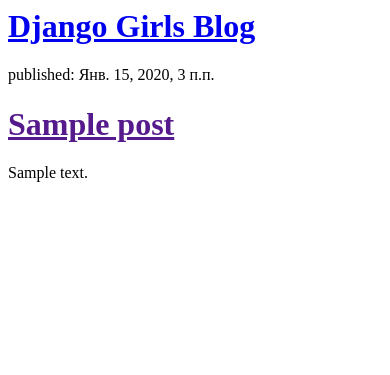
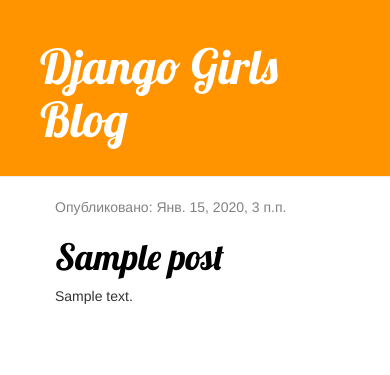
Before and after one commit to sysadmins56/my-first-blog, a Django app: page / in a window 390 px wide. Shown: the top 375 px of the page. Run offline with Django 3.2, Linux system fonts and the light colour scheme; tables that the repository leaves empty hold one stand-in row (values such as "Sample post"); some libraries are stand-ins or nearby versions.

Commit message:
A 4to pisat????

```diff
--- /dev/null
+++ b/blog/static/css/blog.css
@@ -0,0 +1,46 @@
+.page-header {
+    background-color: #ff9400;
+    margin-top: 0;
+    padding: 20px 20px 20px 40px;
+}
+
+.page-header h1, .page-header h1 a, .page-header h1 a:visited, .page-header h1 a:active {
+    color: #ffffff;
+    font-size: 36pt;
+    text-decoration: none;
+}
+
+.content {
+    margin-left: 40px;
+}
+
+h1, h2, h3, h4 {
+    font-family: 'Lobster', cursive;
+}
+
+.date {
+    color: #828282;
+}
+
+.save {
+    float: right;
+}
+
+.post-form textarea, .post-form input {
+    width: 100%;
+}
+
+.top-menu, .top-menu:hover, .top-menu:visited {
+    color: #ffffff;
+    float: right;
+    font-size: 26pt;
+    margin-right: 20px;
+}
+
+.post {
+    margin-bottom: 70px;
+}
+
+.post h1 a, .post h1 a:visited {
+    color: #000000;
+}
--- /dev/null
+++ b/blog/templates/blog/base.html
@@ -0,0 +1,23 @@
+{% load static %}
+<html>
+    <head>
+    	<link rel="stylesheet" href="//maxcdn.bootstrapcdn.com/bootstrap/3.2.0/css/bootstrap.min.css">
+    	<link rel="stylesheet" href="//maxcdn.bootstrapcdn.com/bootstrap/3.2.0/css/bootstrap-theme.min.css">
+    	<link href="https://fonts.googleapis.com/css?family=Lobster&subset=latin,cyrillic" rel="stylesheet" type="text/css">
+    	<link rel="stylesheet" href="{% static 'css/blog.css' %}">
+        <title>Django Girls blog</title>
+    </head>
+    <body>
+    <div class="page-header">
+        <h1><a href="/">Django Girls Blog</a></h1>
+    </div>
+        <div class="content container">
+            <div class="row">
+                <div class="col-md-8">
+                {% block content %}
+                {% endblock %}
+                </div>
+            </div>
+        </div>
+    </body>
+</html>
--- a/blog/templates/blog/post_list.html
+++ b/blog/templates/blog/post_list.html
@@ -1,18 +1,19 @@
-<html>
-    <head>
-        <title>Django Girls blog</title>
-    </head>
-    <body>
-        <div>
-            <h1><a href="/">Django Girls Blog</a></h1>
-        </div>
+{% extends 'blog/base.html' %}
 
 
-        {% for post in posts %}
-			<div>
-				<p>published: {{ post.published_date }}</p>
-				<h1><a href="">	{{ post.title }}</a></h1>
-				<p>{{ post.text|linebreaksbr }}</p>
-			</div>
-		{% endfor %}
-</html>
+
+{% block content %}
+
+{% for post in posts %}
+    <div class="post">
+
+         <div class="date">
+         <p>Опубликовано: {{ post.published_date }}</p>
+         </div>
+
+         	<h1><a href="{% url 'post_detail' pk=post.pk %}">{{ post.title }}</a></h1>
+         	<p>{{ post.text|linebreaksbr }}</p>
+    </div>
+{% endfor %}
+
+{% endblock %}
--- a/blog/urls.py
+++ b/blog/urls.py
@@ -3,4 +3,5 @@ from . import views
 
 urlpatterns = [
 	path("",views.post_list, name='post_list'),
+	path("post/<int:pk>/", views.post_detail, name='post_detail'),
 	]
--- a/blog/views.py
+++ b/blog/views.py
@@ -1,7 +1,14 @@
 from django.shortcuts import render
 from .models import Post
 from django.utils import timezone
+from django.shortcuts import render, get_object_or_404
 # Create your views here.
+
+
+def post_detail(request, pk):
+	post = get_object_or_404(Post, pk=pk)
+	return render(request, 'blog/post_detail.html', {'post': post})
+
 
 def post_list(request):
 	posts = Post.objects.filter(published_date__lte=timezone.now()).order_by('published_date')
```
Also changed, not shown: blog/templates/blog/post_detail.html (added, +13 -0 lines).
